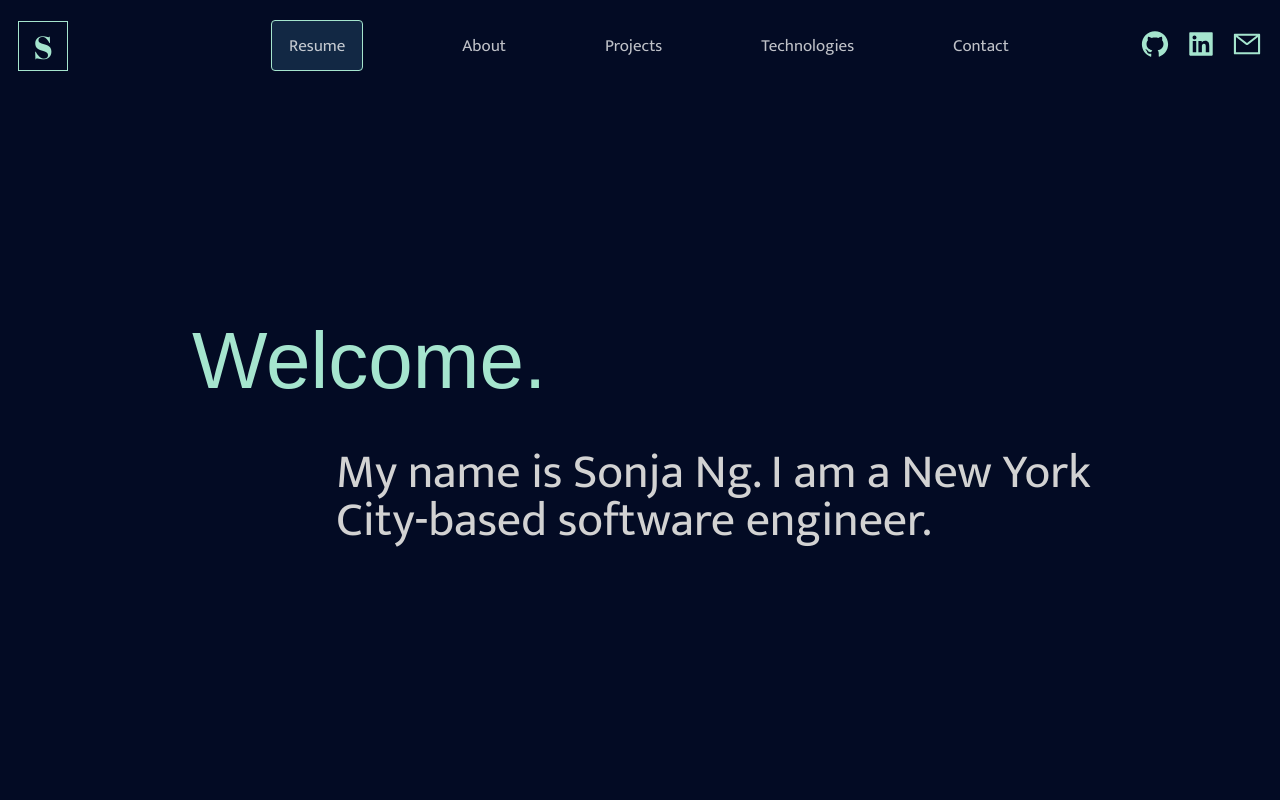
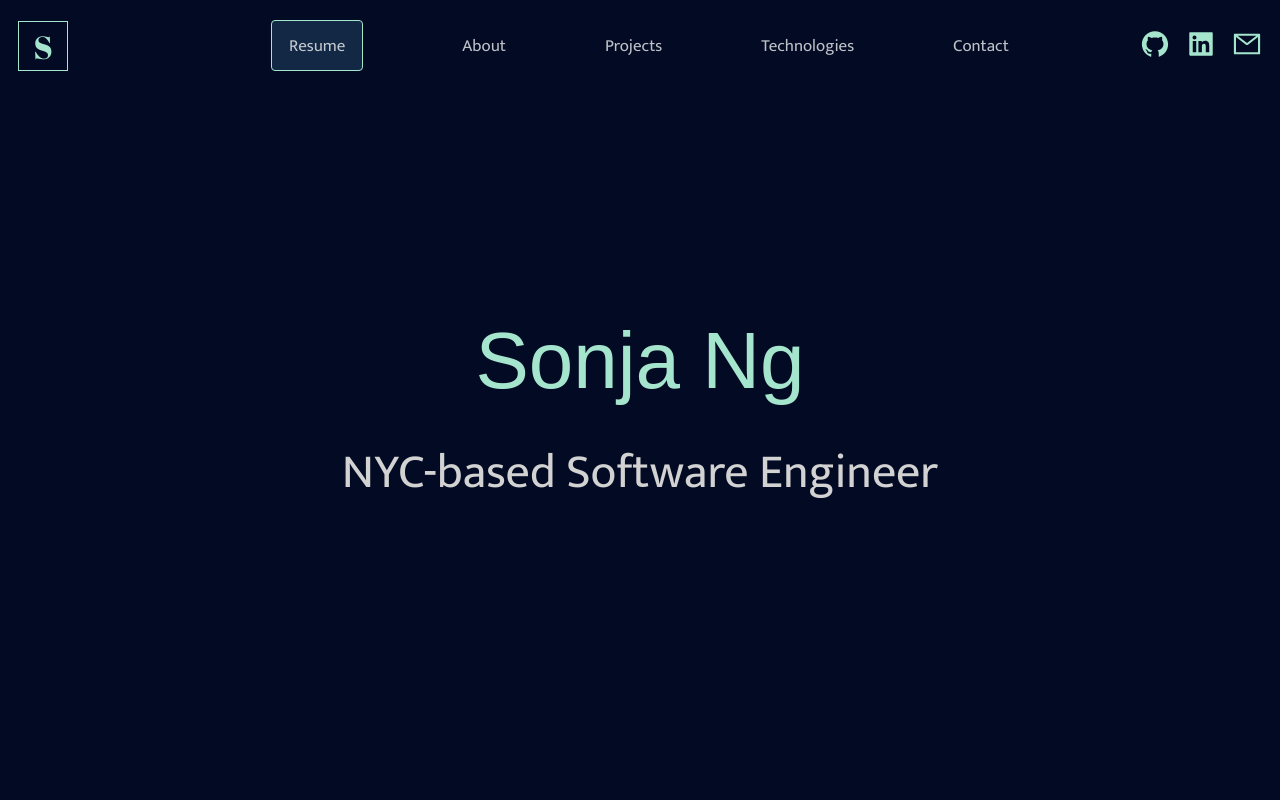
Before and after one commit to sonja-ng/portfolio-site, a Next.js app: page / in a window 1280 px wide. Shown: the top 800 px of the page. Built offline with nearby package versions, Linux system fonts and the light colour scheme; a web font is replaced by a local one.

Commit message:
Change tagline

```diff
--- a/components/Header/HeaderStyles.js
+++ b/components/Header/HeaderStyles.js
@@ -94,13 +94,9 @@ export const StyledButton = styled.button`
   padding: .5em 1em .5em 1em;
   &:hover {
     color: #fff;
-    border: 2px solid #868686;
-    background-color: #23226a;
-    opacity: 1;
+    border: 1px solid #8dd2fb;
+    background-color: #0282cd;
     cursor: pointer;
-  }
-  @media ${(props) => props.theme.breakpoints.sm} {
-    padding: 0.5rem;
   }
 `;
 // Social Icons
--- a/components/Hero/Hero.js
+++ b/components/Hero/Hero.js
@@ -6,12 +6,13 @@ const Hero = () => {
         <Container>
             <Div1>
                 <h1>
-                    Welcome.
+                    Sonja Ng
                 </h1>
+                <H2>
+                NYC-based Software Engineer
+                </H2>
             </Div1>
-            <H2>
-                My name is Sonja Ng. I am a New York City-based software engineer.
-            </H2>
+
 
         </Container>
     )
--- a/components/Hero/HeroStyles.js
+++ b/components/Hero/HeroStyles.js
@@ -1,7 +1,6 @@
 import styled from 'styled-components';
 
 export const Container = styled.section`
-  padding: 15em 10% 15em 15%;
   min-height: calc(100vh - 83px);
   max-width: 100vw;
 
@@ -13,34 +12,33 @@ export const Container = styled.section`
   }
 
   @media ${(props) => props.theme.breakpoints.md} {
-    padding: 15em 0 0 1.8em;
+    padding: 10em 0 0 1.8em;
   }
 `;
 export const Div1 = styled.div`
+  width: max-content;
   display: flex;
-  flex-direction: row;
-  align-content: center;
+  margin: 15em auto;
+  flex-direction: column;
+  align-items: center;
+  justify-content: center;
   margin-bottom: 2em;
   @media ${(props) => props.theme.breakpoints.sm} {
     width: 100%;
+    text-align: center;
+    margin-top: 5em;
+  }
+  @media ${(props) => props.theme.breakpoints.md} {
+    margin-top: 5em;
   }
 `;
 
 export const H2 = styled.h2`
     font-size: 3em;
     color: #d2d2d2;
-    margin-left: 3em;
     font-family: 'Mukta', sans-serif;
     margin-top: 1em;
     @media ${(props) => props.theme.breakpoints.sm} {
         font-size: 2em;
-        margin-left: 0;
-      }
-    @media ${(props) => props.theme.breakpoints.md} {
-        margin-left: 1em;
-        font-size: 2.7em;
-      }
-    @media ${(props) => props.theme.breakpoints.lg} {
-        margin-left: 2em;
       }
 `;
```
Also changed, not shown: 1 other file (tests, documents, lock files or other folders).
